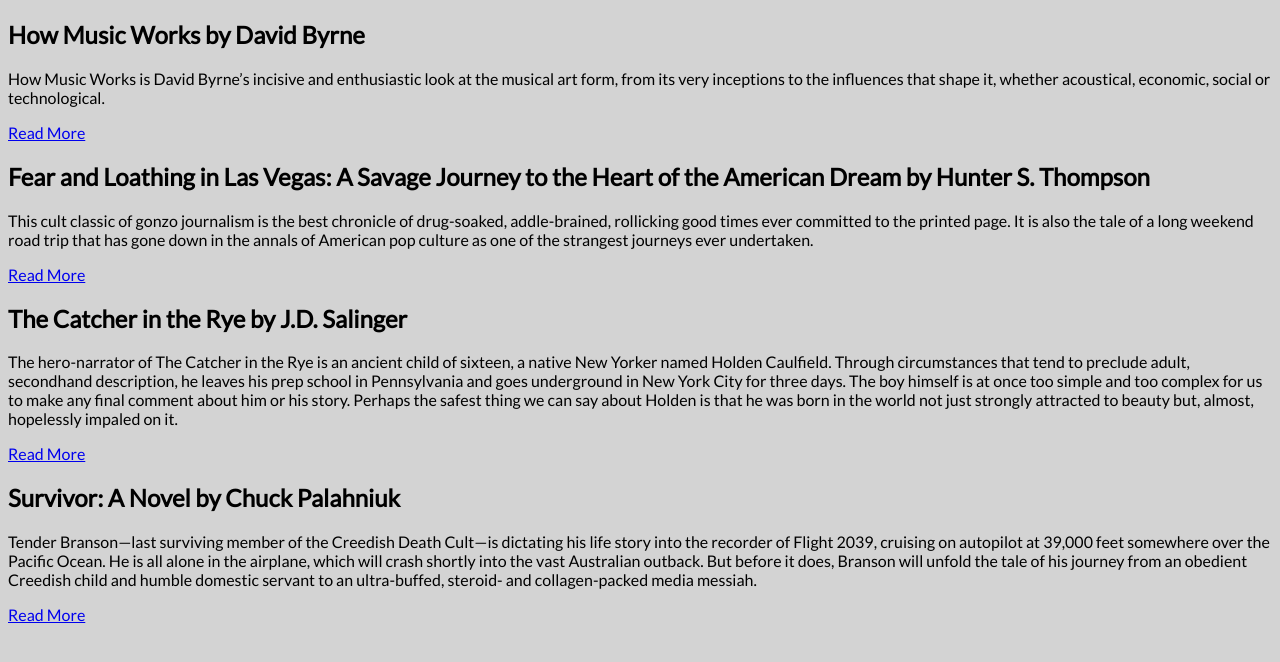
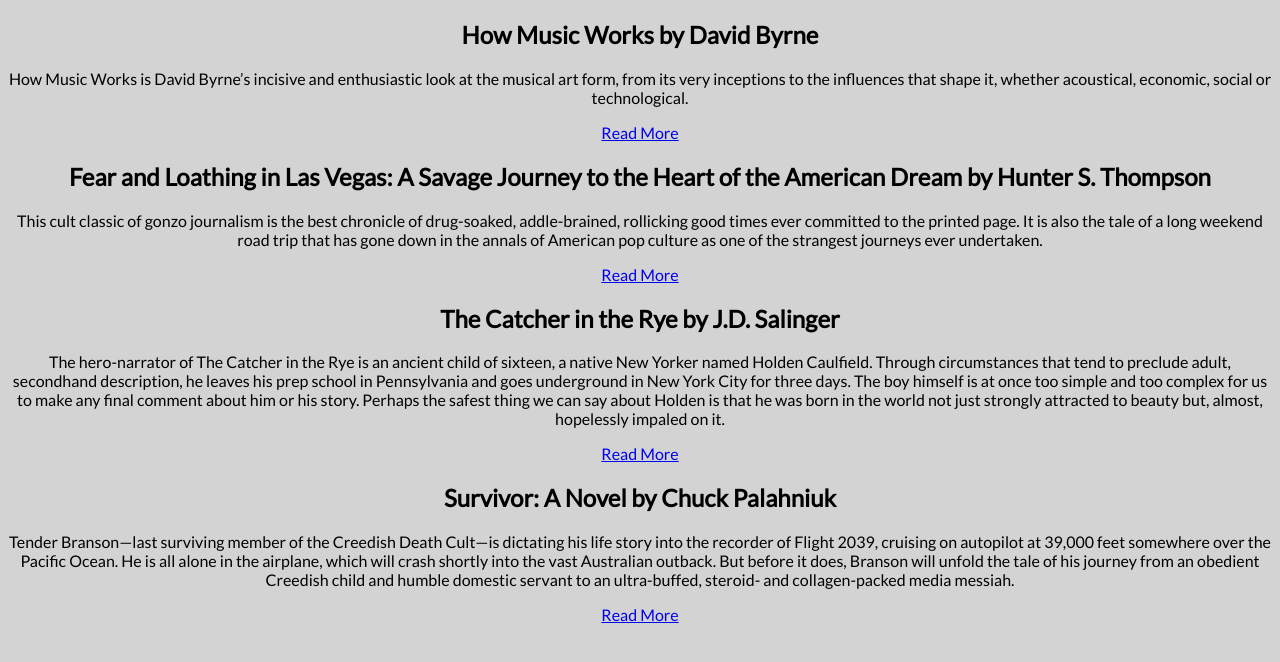
Before and after one commit to Swatzell/firstCSSDrill, a plain HTML site: page index.html in a window 1280 px wide. Drawn offline with Linux system fonts and the light colour scheme.

Commit message:
centered all text

```diff
--- a/index.html
+++ b/index.html
@@ -15,8 +15,9 @@
             <h2>How Music Works by David Byrne</h2>
             <p>How Music Works is David Byrne’s incisive and enthusiastic look at the musical art form, from its very
                 inceptions to the influences that shape it, whether acoustical, economic, social or technological.</p>
-            <a href="http://www.amazon.com/How-Music-Works-David-Byrne/dp/0804188939/ref=sr_1_1?dchild=1&keywords=how+music+works&qid=1596579594&sr=8-1"
-                target="_blank">Read More</a>
+           <div class="readme-wrapper">
+                <a href="http://www.amazon.com/How-Music-Works-David-Byrne/dp/0804188939/ref=sr_1_1?dchild=1&keywords=how+music+works&qid=1596579594&sr=8-1"
+                target="_blank">Read More</a> </div>
         </div>
         <div class="boxes" id="box2">
             <h2>Fear and Loathing in Las Vegas: A Savage Journey to the Heart of the American Dream by Hunter S.
@@ -24,8 +25,8 @@
             <p>This cult classic of gonzo journalism is the best chronicle of drug-soaked, addle-brained, rollicking
                 good times ever committed to the printed page. It is also the tale of a long weekend road trip that has
                 gone down in the annals of American pop culture as one of the strangest journeys ever undertaken.</p>
-            <a href="http://www.amazon.com/Fear-Loathing-Las-Vegas-American/dp/0679785892/ref=sr_1_1?crid=3U6W2M3X0PMIF&dchild=1&keywords=fear+and+loathing+in+las+vegas+book&qid=1596579931&sprefix=fear+and+%2Caps%2C151&sr=8-1"
-                target="_blank">Read More</a>
+            <div class="readme-wrapper"><a href="http://www.amazon.com/Fear-Loathing-Las-Vegas-American/dp/0679785892/ref=sr_1_1?crid=3U6W2M3X0PMIF&dchild=1&keywords=fear+and+loathing+in+las+vegas+book&qid=1596579931&sprefix=fear+and+%2Caps%2C151&sr=8-1"
+                target="_blank">Read More</a></div>
         </div>
         <div class="boxes" id="box3">
             <h2>The Catcher in the Rye by J.D. Salinger</h2>
@@ -35,8 +36,8 @@
                 at once too simple and too complex for us to make any final comment about him or his story. Perhaps the
                 safest thing we can say about Holden is that he was born in the world not just strongly attracted to
                 beauty but, almost, hopelessly impaled on it.</p>
-            <a href="http://www.amazon.com/Catcher-Rye-J-D-Salinger/dp/0316769177/ref=sr_1_1?crid=31GVVEIEBBKXZ&dchild=1&keywords=the+catcher+in+the+rye&qid=1596580062&sprefix=the+catcher+%2Caps%2C151&sr=8-1"
-                target="_blank">Read More</a>
+            <div class="readme-wrapper"><a href="http://www.amazon.com/Catcher-Rye-J-D-Salinger/dp/0316769177/ref=sr_1_1?crid=31GVVEIEBBKXZ&dchild=1&keywords=the+catcher+in+the+rye&qid=1596580062&sprefix=the+catcher+%2Caps%2C151&sr=8-1"
+                target="_blank">Read More</a></div>
         </div>
         <div class="boxes" id="box4">
             <h2>Survivor: A Novel by Chuck Palahniuk</h2>
@@ -45,11 +46,11 @@
                 all alone in the airplane, which will crash shortly into the vast Australian outback. But before it
                 does, Branson will unfold the tale of his journey from an obedient Creedish child and humble domestic
                 servant to an ultra-buffed, steroid- and collagen-packed media messiah.</p>
-            <a href="http://www.amazon.com/Survivor-Novel-Chuck-Palahniuk-ebook/dp/B004SOBLIE/ref=sr_1_1?crid=24OIQ50BMOAI8&dchild=1&keywords=survivor+chuck+palahniuk&qid=1596580380&s=digital-text&sprefix=survivor+chuck%2Cdigital-text%2C151&sr=1-1"
-                target="_blank">Read More</a>
+           <div class="readme-wrapper"> <a href="http://www.amazon.com/Survivor-Novel-Chuck-Palahniuk-ebook/dp/B004SOBLIE/ref=sr_1_1?crid=24OIQ50BMOAI8&dchild=1&keywords=survivor+chuck+palahniuk&qid=1596580380&s=digital-text&sprefix=survivor+chuck%2Cdigital-text%2C151&sr=1-1"
+                target="_blank">Read More</a></div>
         </div>
     </div>
 
 </body>
-</div>
+
 </html>
--- a/styles.css
+++ b/styles.css
@@ -1,3 +1,6 @@
 body {
     font-family: 'Lato', sans-serif;
 }
+h2,p,.readme-wrapper{
+text-align: center;
+}
```
